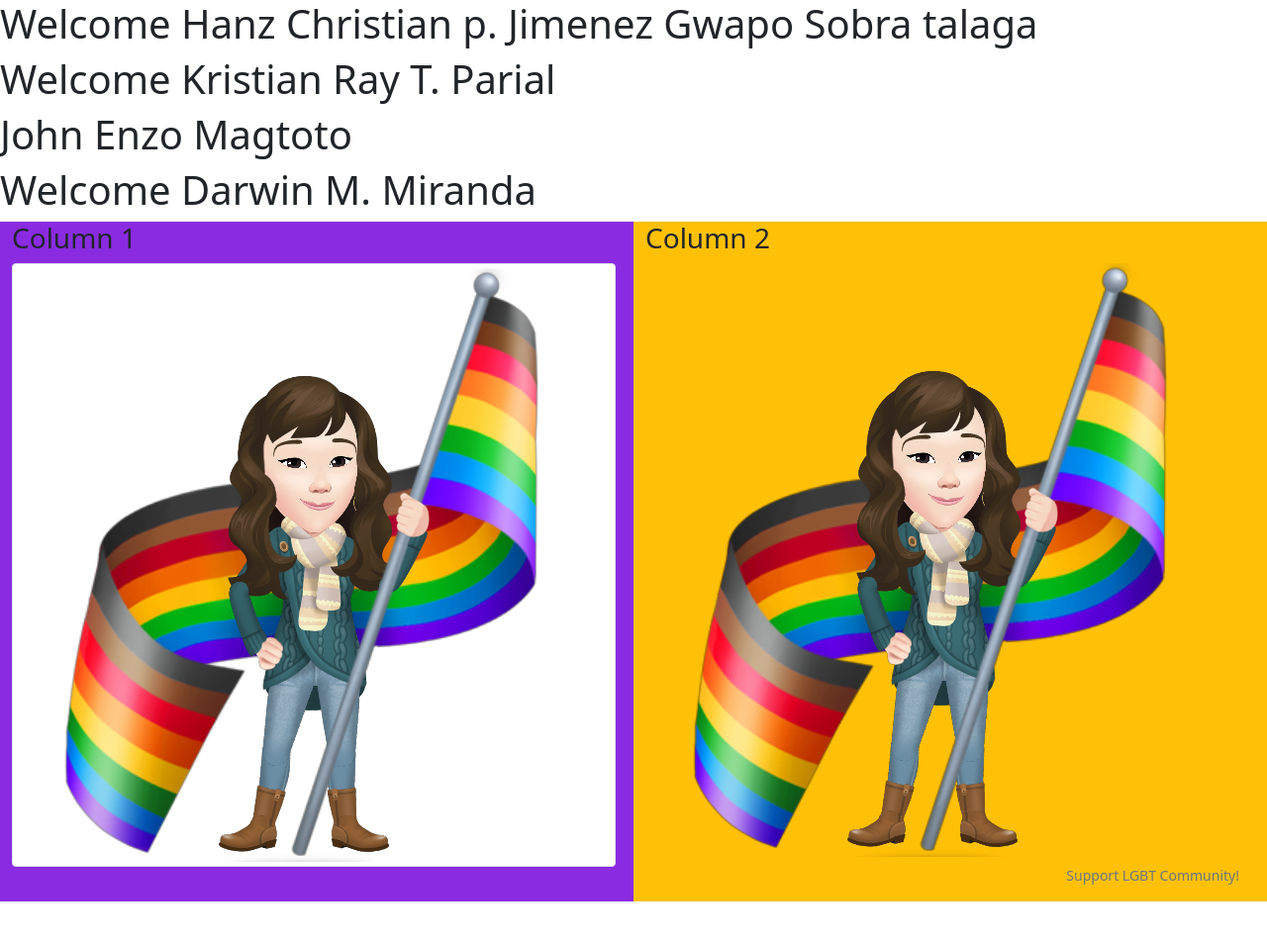
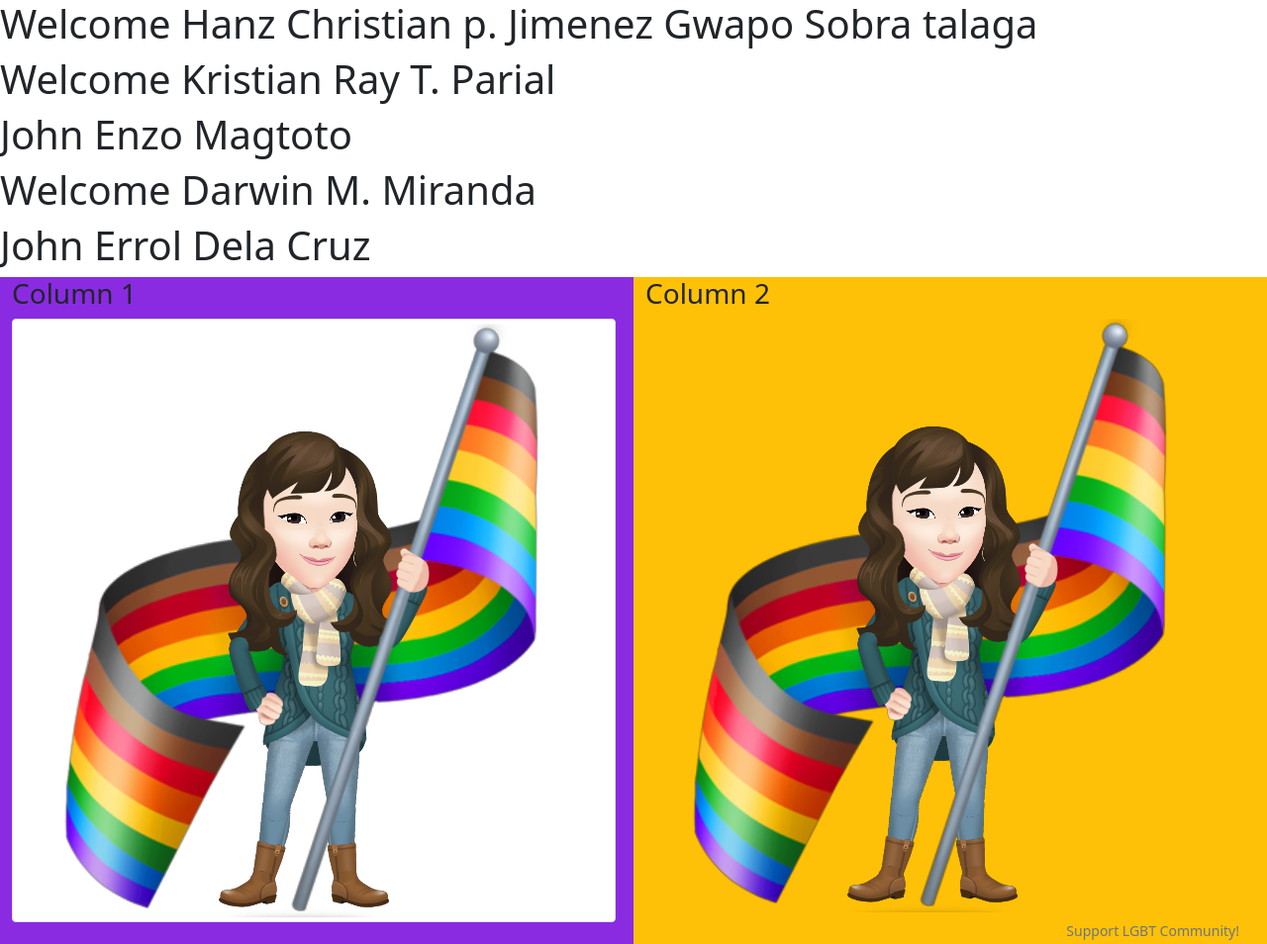
Before and after one commit to zanji21/samp, a plain HTML site: page Bootstrap/home3.html in a window 1280 px wide. Shown: the top 954 px of the page at 99% size. Before the commit the page ends 911 px from the top, so only its background shows below. Drawn offline with Linux system fonts and the light colour scheme.

Commit message:
Update home3.html (#7)
Co-authored-by: mariagracia15 <89884881+mariagracia15@users.noreply.github.com>

```diff
--- a/Bootstrap/home3.html
+++ b/Bootstrap/home3.html
@@ -18,6 +18,7 @@
     <h1>Welcome Kristian Ray T. Parial</h1>
     <h1>John Enzo Magtoto</h1>
    <h1>Welcome Darwin M. Miranda</h1>
+  <h1>John Errol Dela Cruz</h1>
     <div class="container-fluid">
         <div class="row">
             <div class="col col1" >
```
